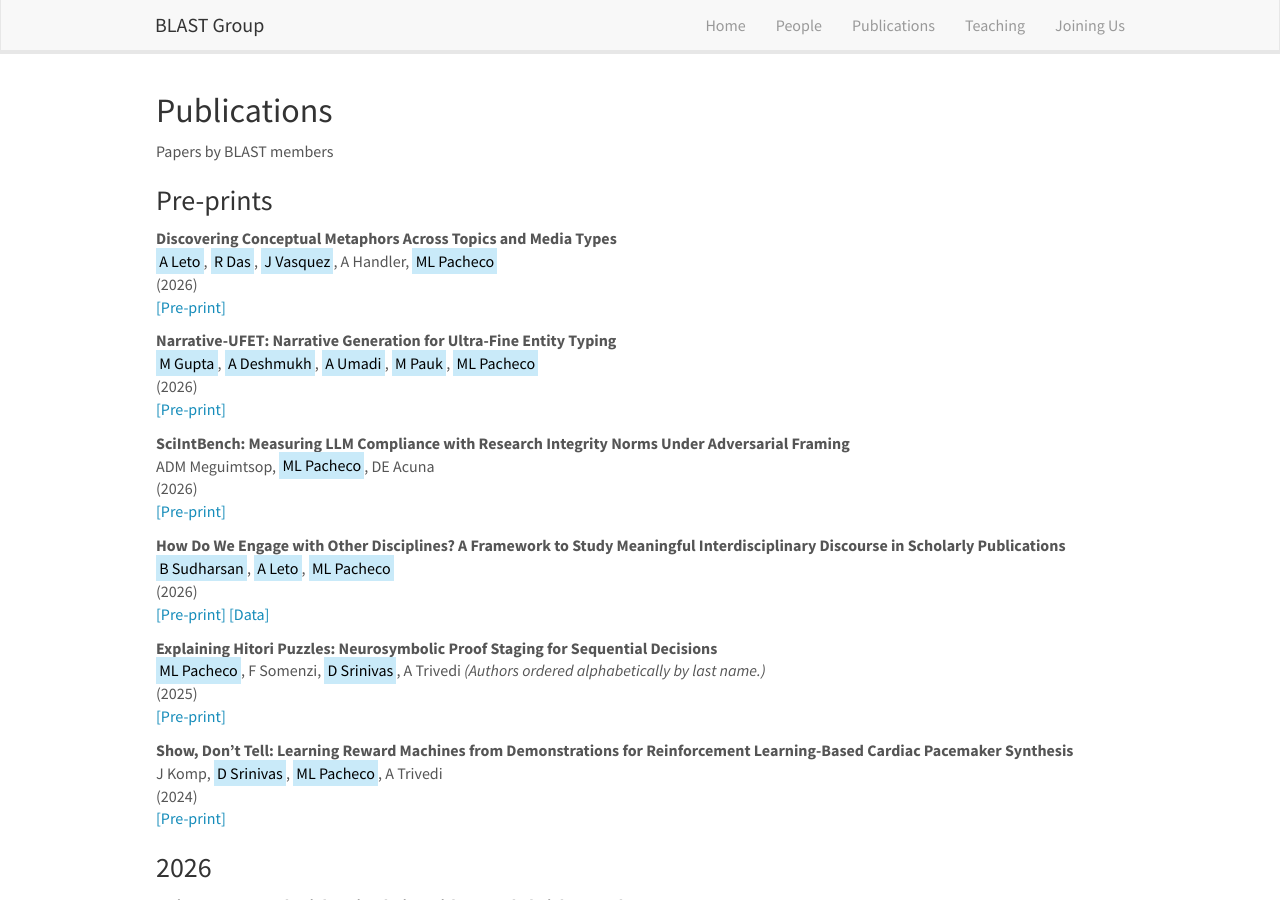
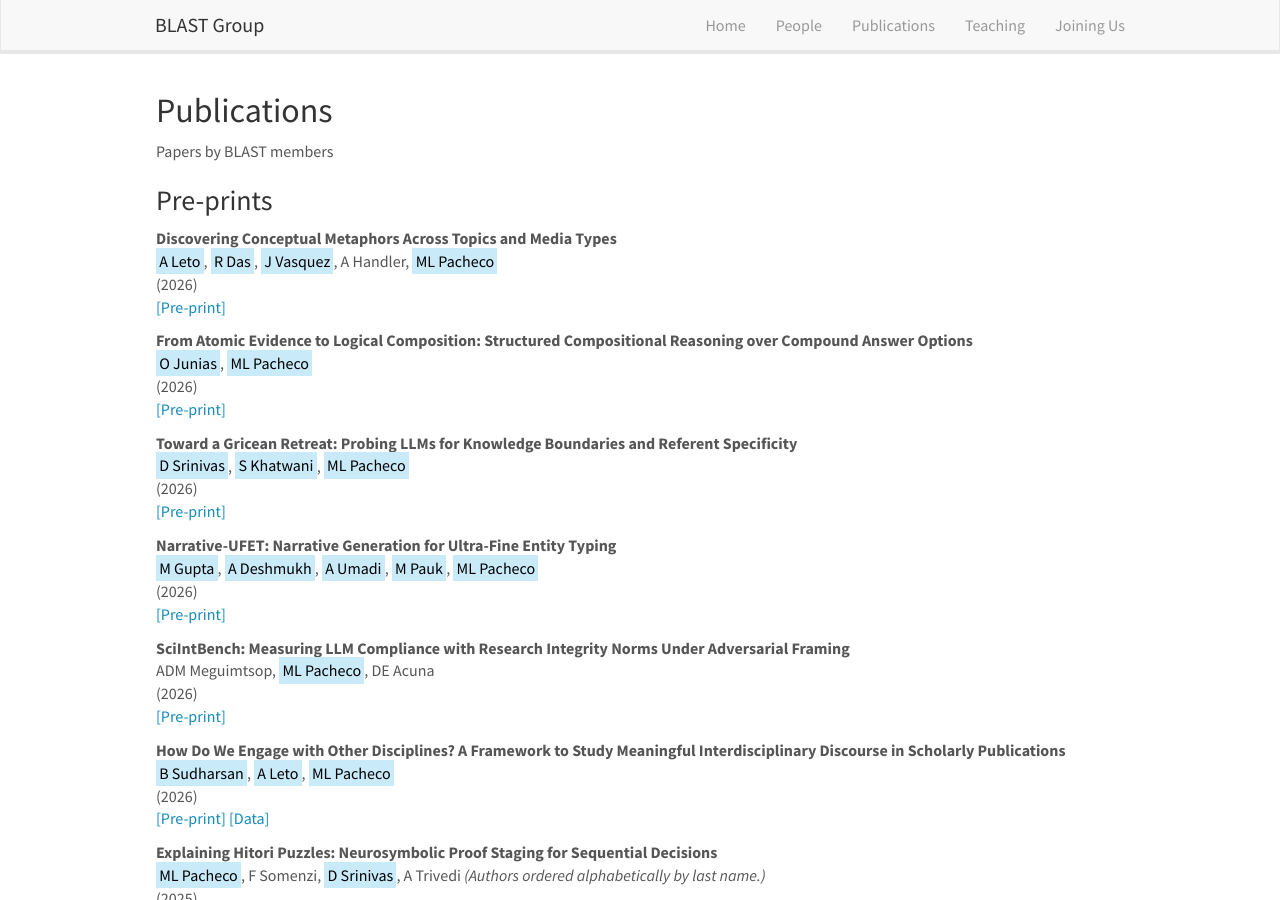
Before and after one commit to blast-cu/blast-cu.github.io, a Jekyll site: the page built from _pages/publications.md, in a window 1280 px wide and 900 px high. Built offline with Jekyll 4.4.1, drawn with Linux system fonts in a browser that asks for light colours; nearby versions of some CDN libraries.

Commit message:
Update publist_preprint.yml

```diff
--- a/_data/publist_preprint.yml
+++ b/_data/publist_preprint.yml
@@ -6,6 +6,21 @@
     display: \[Pre-print\]
   year: 2026
 
+- title: "From Atomic Evidence to Logical Composition: Structured Compositional Reasoning over Compound Answer Options"
+  authors: <mark>O Junias</mark>, <mark>ML Pacheco</mark>
+  highlight: 0
+  link:
+    url: https://arxiv.org/abs/2608.12836
+    display: \[Pre-print\]
+  year: 2026
+
+- title: "Toward a Gricean Retreat: Probing LLMs for Knowledge Boundaries and Referent Specificity"
+  authors: <mark>D Srinivas</mark>, <mark>S Khatwani</mark>, <mark>ML Pacheco</mark>
+  highlight: 0
+  link:
+    url: https://arxiv.org/abs/2608.13484
+    display: \[Pre-print\]
+  year: 2026
 
 - title: "Narrative-UFET: Narrative Generation for Ultra-Fine Entity Typing"
   authors: <mark>M Gupta</mark>, <mark>A Deshmukh</mark>, <mark>A Umadi</mark>, <mark>M Pauk</mark>, <mark>ML Pacheco</mark>
```
